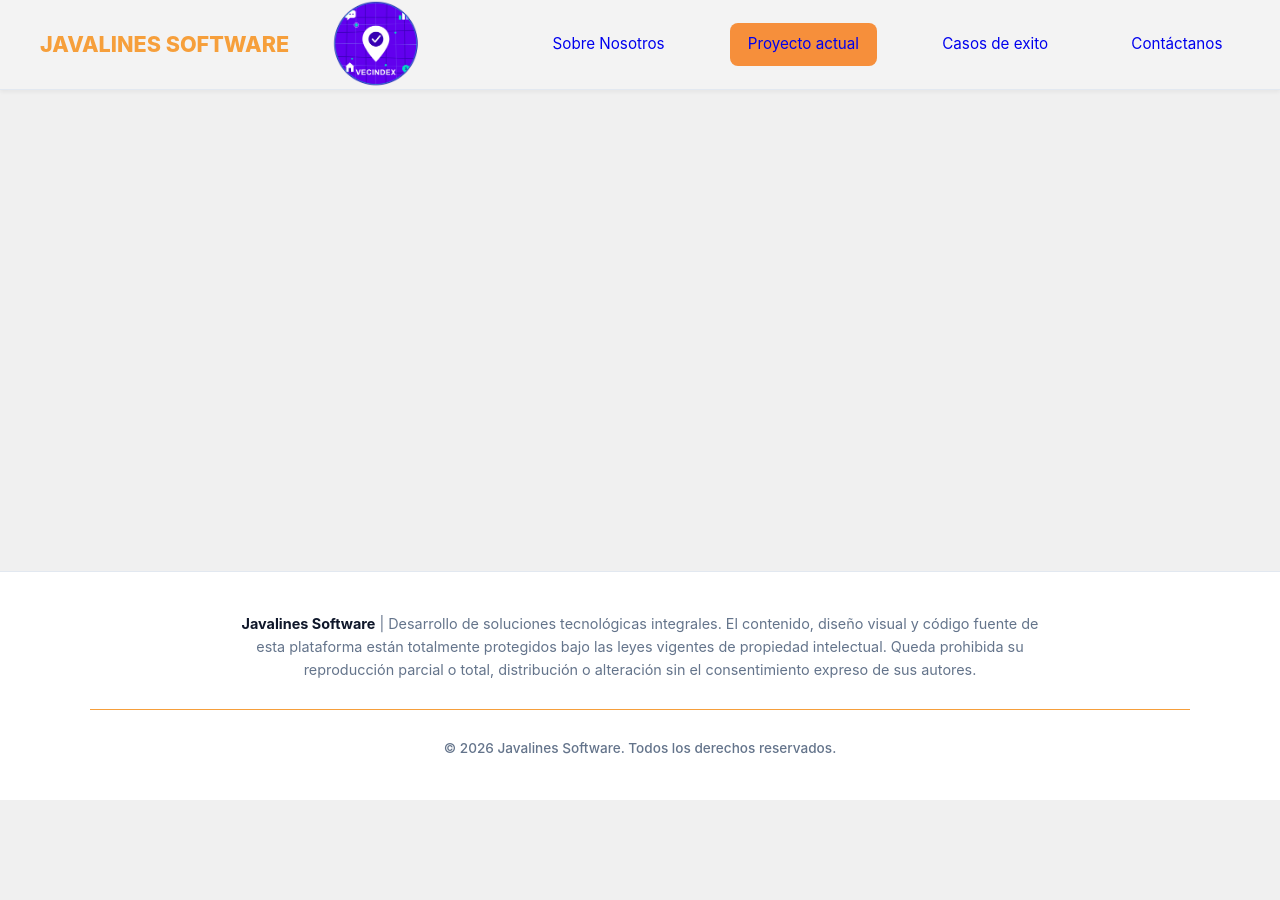
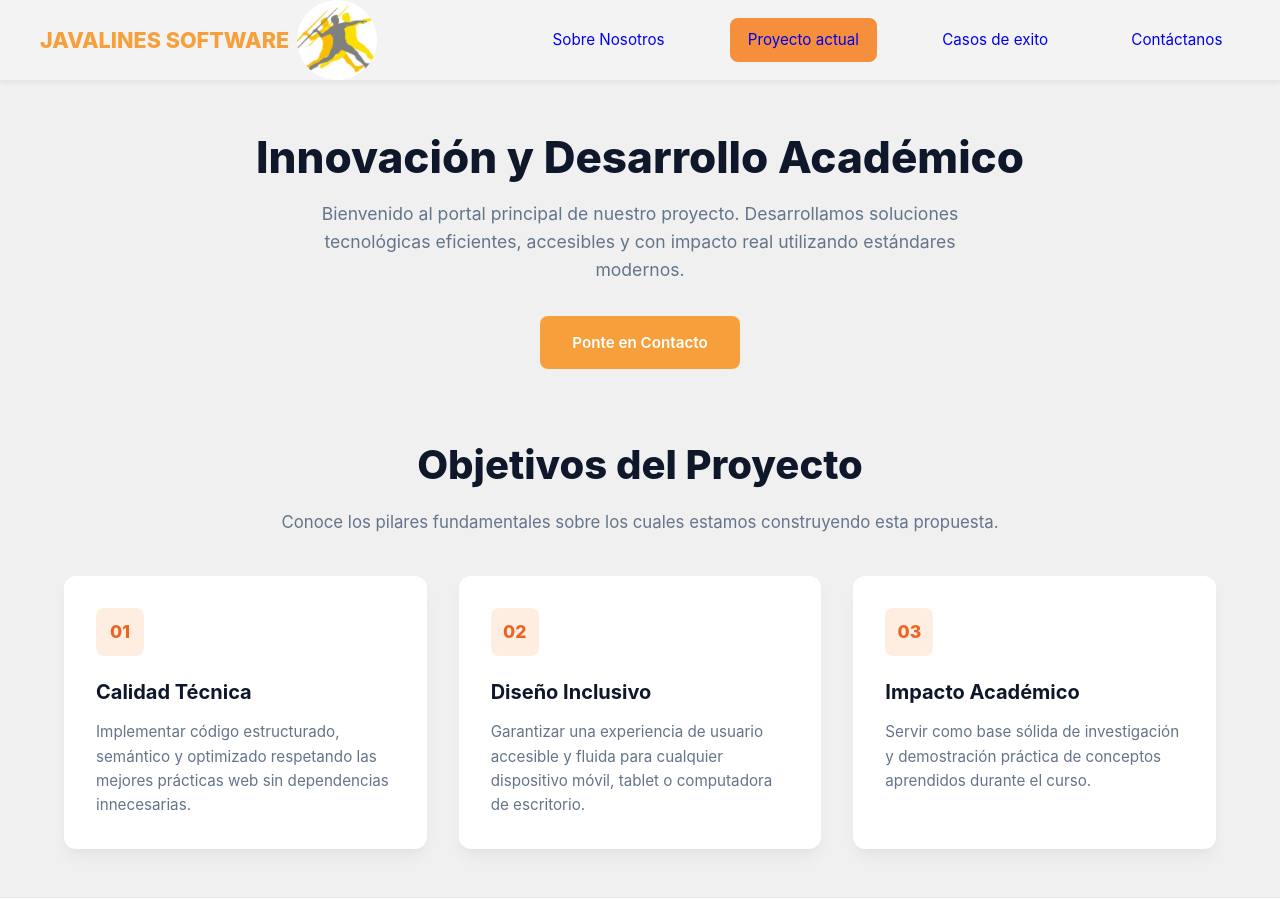
Before and after one commit to Ian-Alexander-Cruz/Landing-Page-EQ7, a plain HTML site: page proyectos.html in a window 1280 px wide. Shown: the top 900 px of the page. Before the commit the page ends 800 px from the top, so only its background shows below. Drawn offline with Linux system fonts and the light colour scheme.

Commit message:
CasosExito terminado, plantilla para index y Proyectos terminada con datos genericos

```diff
--- a/css/style.css
+++ b/css/style.css
@@ -1,15 +1,3 @@
-/*
--
--
--
--
--
-Configuracion General
--
--
--
--
-*/
 :root {
     --primary-color: #f69f3b;
     --primary-hover: #eb6425;
@@ -42,18 +30,6 @@ body {
     display: flex;
     flex-direction: column;
 }
-/*
--
--
--
--
--
-header
--
--
--
--
-*/
 header {
     background-color: var(--card-bg);
     border-bottom: 1px solid var(--border-color);
@@ -93,7 +69,7 @@ header {
 }
 
 .logo img{
-    width: 10rem;
+    width: 5rem;
     object-fit: contain;
 }
 
@@ -133,18 +109,6 @@ nav {
 #activo{
     background-color: rgb(246, 143, 59);
 }
-/*
--
--
--
--
--
-Contactanos
--
--
--
--
-*/
 #sec-contacto {
     max-width: 1100px;
     margin: 3rem auto;
@@ -276,18 +240,9 @@ textarea.control-campo {
     background-color: var(--primary-hover);
     box-shadow: var(--shadow-sm);
 }
-/*
--
--
--
--
--
-Casos de éxito
--
--
--
--
-*/
+.tab-content{
+    margin-top: 50px;
+}
 .proyecto-grid {
     max-width: 1200px;
     margin: 0 auto;
@@ -376,28 +331,103 @@ Casos de éxito
     color: var(--primary-hover);
     border-bottom-color: var(--primary-hover);
 }
-/*
--
--
--
--
--
-Footer
--
--
--
--
-*/
+.hero-banner {
+    max-width: 900px;
+    margin: 0 auto 4rem;
+    padding: 0 1.5rem;
+    text-align: center;
+}
+
+.hero-title {
+    font-size: 2.75rem;
+    font-weight: 800;
+    color: var(--secondary-color);
+    margin-bottom: 1rem;
+    line-height: 1.2;
+}
+
+.hero-description {
+    color: var(--text-muted);
+    font-size: 1.1rem;
+    max-width: 650px;
+    margin: 0 auto 2rem;
+}
+
+.cta-button {
+    display: inline-block;
+    background-color: var(--primary-color);
+    color: #ffffff;
+    padding: 0.9rem 2rem;
+    font-size: 0.95rem;
+    font-weight: 600;
+    border-radius: var(--radius-md);
+    cursor: pointer;
+    text-decoration: none;
+    transition: var(--transition);
+}
+
+.cta-button:hover {
+    background-color: var(--primary-hover);
+    box-shadow: var(--shadow-sm);
+}
+
+.objectives-grid {
+    max-width: 1200px;
+    margin: 0 auto;
+    padding: 0 1.5rem 3rem;
+    display: grid;
+    grid-template-columns: repeat(auto-fit, minmax(280px, 1fr));
+    gap: 2rem;
+}
+
+.objective-card {
+    background-color: #ffffff;
+    border-radius: var(--radius-lg);
+    box-shadow: var(--shadow-md);
+    padding: 2rem;
+    transition: var(--transition);
+}
+
+.objective-card:hover {
+    transform: translateY(-4px);
+    box-shadow: var(--shadow-lg);
+}
+
+.icon-box {
+    width: 3rem;
+    height: 3rem;
+    background-color: rgba(246, 143, 59, 0.15);
+    color: var(--primary-hover);
+    font-weight: 800;
+    font-size: 1.1rem;
+    border-radius: var(--radius-md);
+    display: flex;
+    align-items: center;
+    justify-content: center;
+    margin-bottom: 1.25rem;
+}
+
+.objective-title {
+    font-size: 1.25rem;
+    font-weight: 700;
+    color: var(--secondary-color);
+    margin-bottom: 0.75rem;
+}
+
+.objective-text {
+    color: var(--text-muted);
+    font-size: 0.95rem;
+}
 footer {
-    background-color: #ffffff; /* Mismo fondo blanco que el formulario */
-    border-top: 1px solid var(--border-color); /* Línea sutil superior */
+    background-color: #ffffff;
+    border-top: 1px solid var(--border-color);
     padding: 2.5rem 1.5rem;
-    margin-top: auto; /* Empuja el footer al fondo si la página tiene poco contenido */
+    margin-top: auto;
     width: 100%;
 }
 
 .contenedor-footer {
-    max-width: 1100px; /* Mismo ancho que tu contenedor de contactos */
+    max-width: 1100px;
     margin: 0 auto;
     display: flex;
     flex-direction: column;
@@ -407,20 +437,20 @@ footer {
 }
 
 .footer-descripcion {
-    color: var(--text-muted); /* Mismo gris que tus subtítulos */
+    color: var(--text-muted);
     font-size: 0.9rem;
-    max-width: 800px; /* Limita el ancho del texto largo para que se lea mejor */
+    max-width: 800px;
     line-height: 1.6;
 }
 
 .footer-descripcion strong {
-    color: var(--secondary-color); /* Resalta el nombre de la empresa en negro */
+    color: var(--secondary-color);
 }
 
 .linea-divisora {
     width: 100%;
     height: 1px;
-    background-color: var(--primary-color); /* Línea divisoria idéntica a los bordes */
+    background-color: var(--primary-color);
     margin: 0.5rem 0;
 }
 
--- a/proyectos.html
+++ b/proyectos.html
@@ -11,7 +11,7 @@
         <div class="header-container">
             <a href="#" class="logo">
                 <span>JAVALINES SOFTWARE</span>
-                <img class="logo" src="img/vdxlogo.png">
+                <img class="logo" src="./img/javalines.png"/>
             </a>
             <nav class="opciones">
                 <label  class="nav-link" id="nav-objetivo" ><a href="./index.html">Sobre Nosotros</a></label>
@@ -21,7 +21,44 @@
             </nav>
         </div>
     </header>
-<main></main>
+<main>
+    <section id="sec-inicio" class="tab-content">
+            <div class="hero-banner">
+                <h1 class="hero-title">Innovación y Desarrollo Académico</h1>
+                <p class="hero-description">
+                    Bienvenido al portal principal de nuestro proyecto. Desarrollamos soluciones tecnológicas
+                    eficientes, accesibles y con impacto real utilizando estándares modernos.
+                </p>
+                <label for="tab-contacto" class="cta-button">Ponte en Contacto</label>
+            </div>
+
+            <div class="section-header">
+                <span class="section-tag">Propósito</span>
+                <h2 class="section-title">Objetivos del Proyecto</h2>
+                <p class="section-subtitle">Conoce los pilares fundamentales sobre los cuales estamos construyendo esta propuesta.</p>
+            </div>
+
+            <div class="objectives-grid">
+                <div class="objective-card">
+                    <div class="icon-box">01</div>
+                    <h3 class="objective-title">Calidad Técnica</h3>
+                    <p class="objective-text">Implementar código estructurado, semántico y optimizado respetando las mejores prácticas web sin dependencias innecesarias.</p>
+                </div>
+
+                <div class="objective-card">
+                    <div class="icon-box">02</div>
+                    <h3 class="objective-title">Diseño Inclusivo</h3>
+                    <p class="objective-text">Garantizar una experiencia de usuario accesible y fluida para cualquier dispositivo móvil, tablet o computadora de escritorio.</p>
+                </div>
+
+                <div class="objective-card">
+                    <div class="icon-box">03</div>
+                    <h3 class="objective-title">Impacto Académico</h3>
+                    <p class="objective-text">Servir como base sólida de investigación y demostración práctica de conceptos aprendidos durante el curso.</p>
+                </div>
+            </div>
+        </section>
+</main>
     <footer>
     <div class="contenedor-footer">
         <p class="footer-descripcion">
```
Also changed, not shown: casosExito.html (+17 -19 lines), contactanos.html (+1 -1 lines), index.html (+1 -1 lines), img/javalines.png (added), img/proyecto2.png (added), img/proyecto3.png (added).
